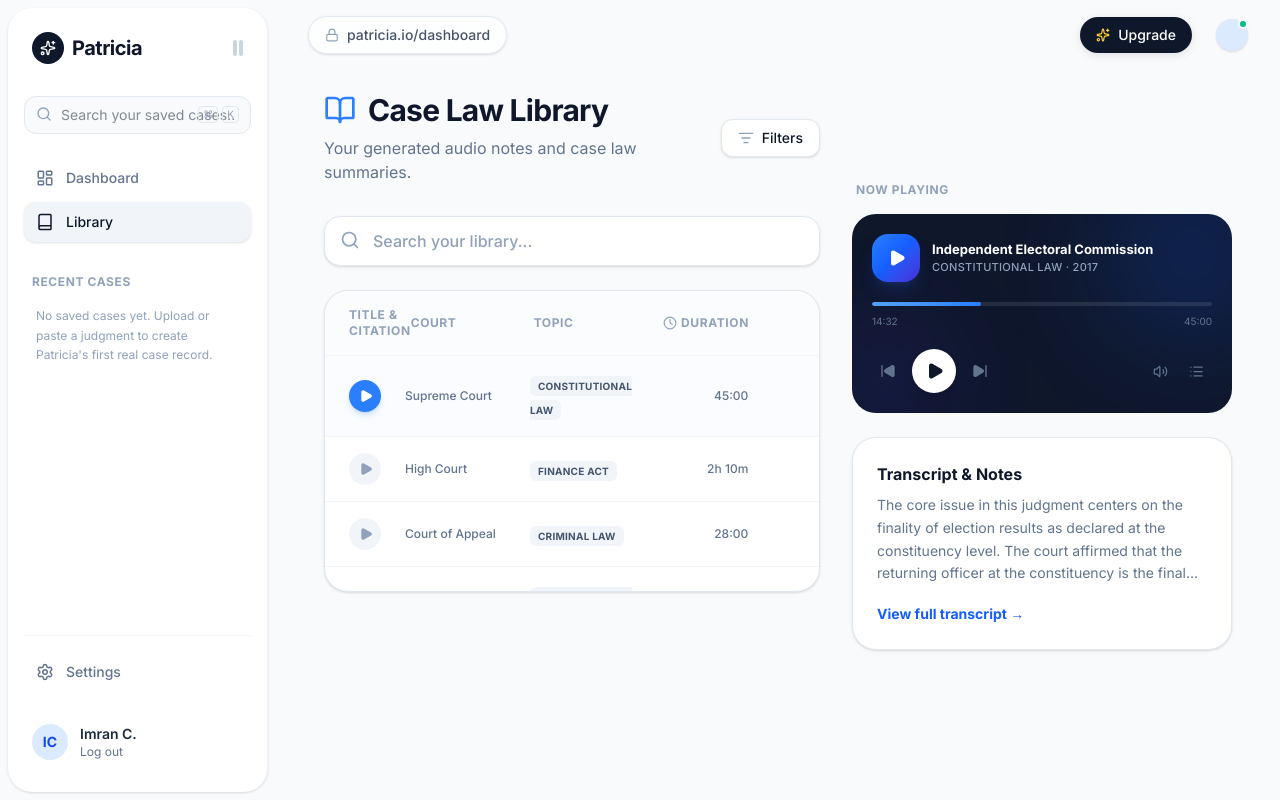
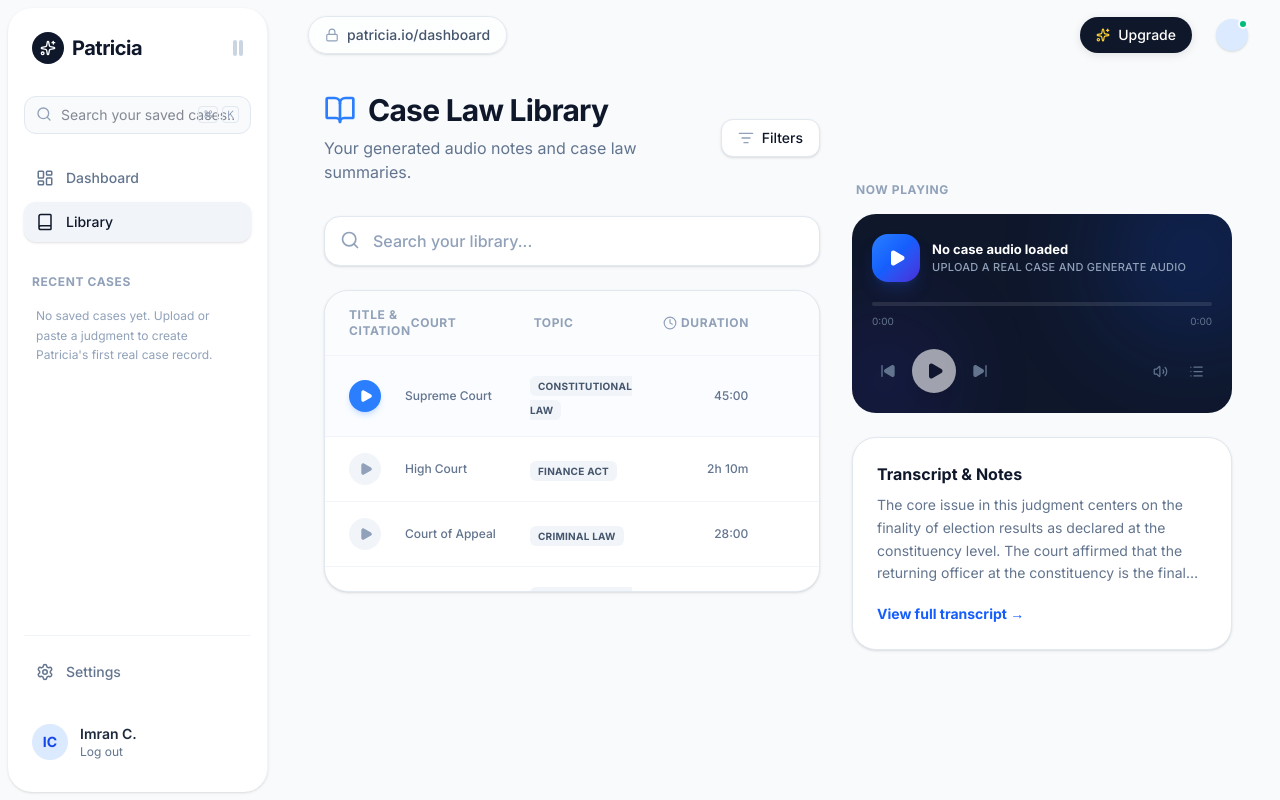
Before and after one commit to imranshiundu/Patricia, a Next.js app: page /library in a window 1280 px wide. Built offline with nearby package versions, Linux system fonts and the light colour scheme.

Commit message:
Connect audio player to real generated audio tracks

```diff
--- a/src/components/AudioPlayer.tsx
+++ b/src/components/AudioPlayer.tsx
@@ -1,19 +1,87 @@
 "use client";
 
 import { Play, Pause, SkipBack, SkipForward, Volume2, List } from "lucide-react";
-import { useState } from "react";
+import { useEffect, useMemo, useRef, useState } from "react";
 
-export function AudioPlayer() {
+type AudioTrack = {
+  id?: string;
+  title?: string;
+  citation?: string;
+  area?: string;
+  audioUrl?: string;
+  durationSeconds?: number;
+};
+
+function formatTime(seconds: number) {
+  if (!Number.isFinite(seconds) || seconds < 0) return "0:00";
+  const whole = Math.floor(seconds);
+  const hours = Math.floor(whole / 3600);
+  const minutes = Math.floor((whole % 3600) / 60);
+  const secs = whole % 60;
+
+  if (hours > 0) {
+    return `${hours}:${String(minutes).padStart(2, "0")}:${String(secs).padStart(2, "0")}`;
+  }
+
+  return `${minutes}:${String(secs).padStart(2, "0")}`;
+}
+
+export function AudioPlayer({ track }: { track?: AudioTrack }) {
+  const audioRef = useRef<HTMLAudioElement | null>(null);
   const [isPlaying, setIsPlaying] = useState(false);
-  const [progress] = useState(32);
+  const [currentTime, setCurrentTime] = useState(0);
+  const [duration, setDuration] = useState(track?.durationSeconds ?? 0);
+
+  useEffect(() => {
+    setIsPlaying(false);
+    setCurrentTime(0);
+    setDuration(track?.durationSeconds ?? 0);
+  }, [track?.id, track?.audioUrl, track?.durationSeconds]);
+
+  const progress = useMemo(() => {
+    if (!duration) return 0;
+    return Math.min(100, Math.max(0, (currentTime / duration) * 100));
+  }, [currentTime, duration]);
+
+  const togglePlayback = async () => {
+    if (!audioRef.current || !track?.audioUrl) return;
+
+    if (isPlaying) {
+      audioRef.current.pause();
+      setIsPlaying(false);
+      return;
+    }
+
+    try {
+      await audioRef.current.play();
+      setIsPlaying(true);
+    } catch {
+      setIsPlaying(false);
+    }
+  };
+
+  const seekBy = (seconds: number) => {
+    if (!audioRef.current) return;
+    audioRef.current.currentTime = Math.max(0, Math.min(duration || 0, audioRef.current.currentTime + seconds));
+  };
+
+  const title = track?.title || "No case audio loaded";
+  const subtitle = track?.citation || track?.area || "Upload a real case and generate audio";
 
   return (
     <div className="bg-slate-900 rounded-[24px] p-5 mb-5 overflow-hidden relative group">
-      {/* Ambient glow */}
+      <audio
+        ref={audioRef}
+        src={track?.audioUrl}
+        preload="metadata"
+        onLoadedMetadata={(event) => setDuration(event.currentTarget.duration || track?.durationSeconds || 0)}
+        onTimeUpdate={(event) => setCurrentTime(event.currentTarget.currentTime)}
+        onEnded={() => setIsPlaying(false)}
+      />
+
       <div className="absolute -top-10 -right-10 w-40 h-40 bg-blue-600 rounded-full blur-[60px] opacity-25 group-hover:opacity-35 transition-opacity" />
       <div className="absolute -bottom-8 -left-8 w-32 h-32 bg-indigo-600 rounded-full blur-[50px] opacity-15" />
 
-      {/* Track Info */}
       <div className="relative z-10 flex items-center gap-3 mb-5">
         <div className="relative flex-shrink-0">
           <div className="w-12 h-12 rounded-2xl bg-gradient-to-br from-blue-500 via-blue-600 to-indigo-700 flex items-center justify-center shadow-lg shadow-blue-900/40">
@@ -24,12 +92,11 @@ export function AudioPlayer() {
           )}
         </div>
         <div className="flex-1 min-w-0">
-          <p className="text-[13px] font-bold text-white truncate leading-tight">Independent Electoral Commission</p>
-          <p className="text-[11px] text-slate-400 font-medium mt-0.5 uppercase tracking-wide">Constitutional Law · 2017</p>
+          <p className="text-[13px] font-bold text-white truncate leading-tight">{title}</p>
+          <p className="text-[11px] text-slate-400 font-medium mt-0.5 uppercase tracking-wide truncate">{subtitle}</p>
         </div>
       </div>
 
-      {/* Progress */}
       <div className="relative z-10 mb-5">
         <div className="w-full h-1 bg-white/10 rounded-full overflow-hidden mb-2 cursor-pointer group/bar">
           <div
@@ -40,36 +107,37 @@ export function AudioPlayer() {
           </div>
         </div>
         <div className="flex justify-between text-[10px] font-mono text-slate-500">
-          <span>14:32</span>
-          <span>45:00</span>
+          <span>{formatTime(currentTime)}</span>
+          <span>{duration ? formatTime(duration) : "0:00"}</span>
         </div>
       </div>
 
-      {/* Controls */}
       <div className="relative z-10 flex items-center justify-between">
         <div className="flex items-center gap-1">
-          <button className="w-8 h-8 rounded-full text-slate-500 hover:text-slate-300 hover:bg-white/5 flex items-center justify-center transition-all">
+          <button onClick={() => seekBy(-15)} className="w-8 h-8 rounded-full text-slate-500 hover:text-slate-300 hover:bg-white/5 flex items-center justify-center transition-all" aria-label="Back 15 seconds">
             <SkipBack size={16} fill="currentColor" />
           </button>
           <button
-            onClick={() => setIsPlaying(!isPlaying)}
-            className="w-11 h-11 rounded-full bg-white flex items-center justify-center hover:scale-105 active:scale-95 transition-all shadow-lg mx-1"
+            onClick={togglePlayback}
+            disabled={!track?.audioUrl}
+            className="w-11 h-11 rounded-full bg-white flex items-center justify-center hover:scale-105 active:scale-95 transition-all shadow-lg mx-1 disabled:cursor-not-allowed disabled:opacity-60"
+            aria-label={isPlaying ? "Pause audio" : "Play audio"}
           >
             {isPlaying
               ? <Pause size={18} className="text-slate-900 fill-current" />
               : <Play size={18} className="text-slate-900 fill-current ml-0.5" />
             }
           </button>
-          <button className="w-8 h-8 rounded-full text-slate-500 hover:text-slate-300 hover:bg-white/5 flex items-center justify-center transition-all">
+          <button onClick={() => seekBy(15)} className="w-8 h-8 rounded-full text-slate-500 hover:text-slate-300 hover:bg-white/5 flex items-center justify-center transition-all" aria-label="Forward 15 seconds">
             <SkipForward size={16} fill="currentColor" />
           </button>
         </div>
 
         <div className="flex items-center gap-1">
-          <button className="w-8 h-8 rounded-full text-slate-500 hover:text-slate-300 hover:bg-white/5 flex items-center justify-center transition-all">
+          <button className="w-8 h-8 rounded-full text-slate-500 hover:text-slate-300 hover:bg-white/5 flex items-center justify-center transition-all" aria-label="Volume">
             <Volume2 size={15} />
           </button>
-          <button className="w-8 h-8 rounded-full text-slate-500 hover:text-slate-300 hover:bg-white/5 flex items-center justify-center transition-all">
+          <button className="w-8 h-8 rounded-full text-slate-500 hover:text-slate-300 hover:bg-white/5 flex items-center justify-center transition-all" aria-label="Audio queue">
             <List size={15} />
           </button>
         </div>
```
